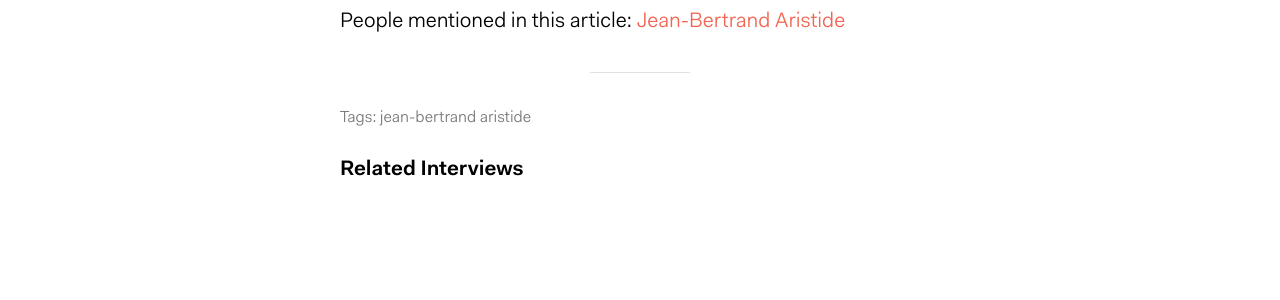
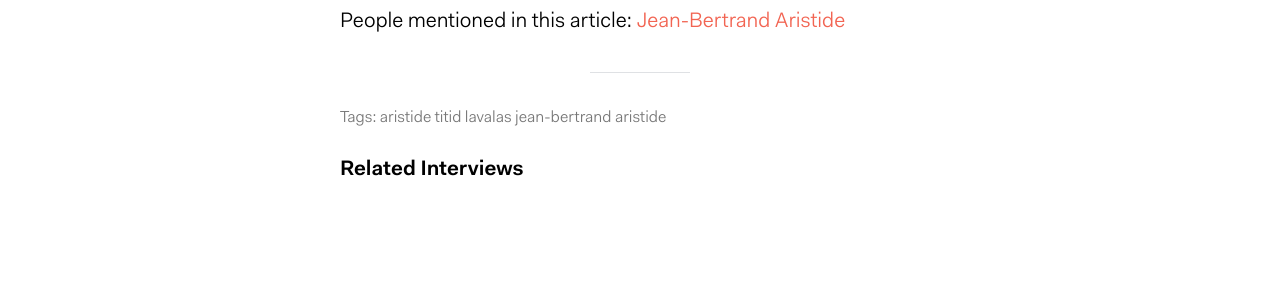
Before and after one commit to kenold/haitipresidents_jekyll, a Jekyll site: the page built from _posts/2017-01-01-welcome-to-jekyll.markdown, in a window 1280 px wide. Shown: the part 952-1252 px from the top of the page. Built offline with Jekyll 4.4.1, drawn with Linux system fonts in a browser that asks for light colours; comment, search, counter and statistics services are not loaded.

Commit message:
add tags meta

```diff
--- a/_posts/2017-01-01-welcome-to-jekyll.markdown
+++ b/_posts/2017-01-01-welcome-to-jekyll.markdown
@@ -4,6 +4,7 @@ title:  "Welcome to Jekyll!"
 date:   2017-01-01 14:40:24 -0500
 categories: jekyll update
 person: Jean-Bertrand Aristide
+tags: [aristide, titid, lavalas]
 ---
 You’ll find this post in your `_posts` directory. Go ahead and edit it and re-build the site to see your changes. You can rebuild the site in many different ways, but the most common way is to run `jekyll serve`, which launches a web server and auto-regenerates your site when a file is updated.
 
```
